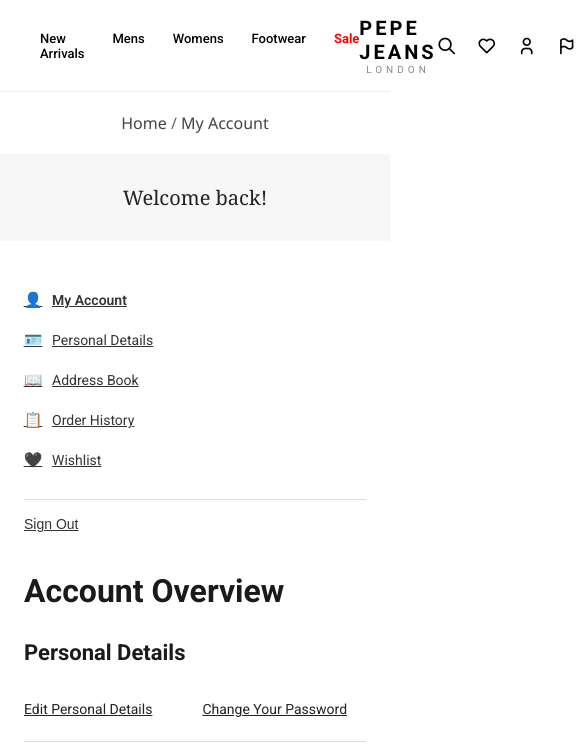
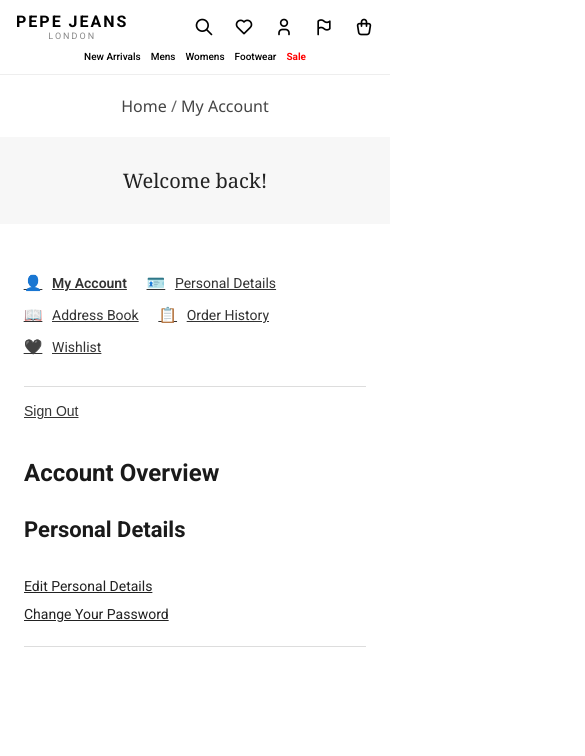
Before and after one commit to Ishan25jain/ecommerce-website, a React (Vite) app: page /account in a window 390 px wide. Shown: the top 756 px of the page, 585 px wide, since content can reach past the window. Built offline with nearby package versions, Linux system fonts and the light colour scheme; what country-state-city would draw is missing.

Commit message:
Make site responsive across all pages

```diff
--- a/src/Account.css
+++ b/src/Account.css
@@ -576,3 +576,44 @@
   color: #555;
   margin-bottom: 2px;
 }
+/* ===================== RESPONSIVE (phones) ===================== */
+@media (max-width: 480px) {
+  .account-nav {
+    flex-direction: row;
+    flex-wrap: wrap;
+    gap: 14px 20px;
+  }
+
+  .account-overview-title {
+    font-size: 24px;
+  }
+
+  .pd-row {
+    flex-direction: column;
+    gap: 20px;
+  }
+
+  .pd-actions {
+    flex-direction: column;
+  }
+
+  .pd-btn-save,
+  .pd-btn-cancel {
+    width: 100%;
+  }
+
+  .account-links {
+    flex-direction: column;
+    gap: 12px;
+  }
+
+  .ab-address-card-header {
+    flex-wrap: wrap;
+  }
+
+  .oh-order-card-header {
+    flex-direction: column;
+    align-items: flex-start;
+    gap: 6px;
+  }
+}
--- a/src/App.css
+++ b/src/App.css
@@ -1,5 +1,3 @@
-
-
 :root {
   --bg-page: #dad9d9;
   --bg-card: #fffefe;
@@ -344,13 +342,13 @@ body:has(.auth-wrapper) {
 
 .auth-image {
   width: 50%;
-  background-image: url('/front.png');
+  background-image: url('/BG.png');
   background-size: cover;
   background-position: center;
 }
 
 .auth-title {
-  font-size: 24px;
+  font-size: 32px;
   font-weight: 700;
   color: #111;
   margin-bottom: 50px;
@@ -514,3 +512,51 @@ body:has(.auth-wrapper) {
   color: #333;
   border-color: #999;
 }
+/* ===================== RESPONSIVE ===================== */
+
+/* Tablets */
+@media (max-width: 900px) {
+  .auth-image {
+    display: none;   /* hide the side image, form takes full width */
+  }
+
+  .auth-form {
+    width: 100%;
+  }
+
+  .auth-title,
+  .auth-subtitle,
+  .auth-fields,
+  .auth-btn,
+  .auth-error {
+    width: 100%;
+  }
+}
+
+/* Phones */
+@media (max-width: 480px) {
+  .auth-form {
+    padding: 30px 20px;
+  }
+
+  .auth-title {
+    font-size: 20px;
+    margin-bottom: 30px;
+  }
+
+  .container {
+    width: 90vw;
+    max-width: 380px;
+    padding: 16px;
+  }
+
+  .todo-item,
+  .watch-item {
+    font-size: 13px;
+    padding: 8px 6px;
+  }
+
+  .btn-group {
+    flex-wrap: wrap;
+  }
+}
--- a/src/shop/Cart.css
+++ b/src/shop/Cart.css
@@ -1,5 +1,3 @@
-
-
 .cart-page {
   width: 100%;
   max-width: 100%;
@@ -215,9 +213,39 @@
   background-color: #5a52d5;
 }
 
+.back-link {
+  display: inline-block;
+  color: #6c63ff;
+  text-decoration: none;
+  margin-bottom: 20px;
+  font-weight: 600;
+}
+
+.back-link:hover {
+  color: #5a52d5;
+}
+
+/* ===================== RESPONSIVE ===================== */
+
+@media (max-width: 1024px) {
+  .cart-page {
+    padding: 30px;
+  }
+
+  .cart-container {
+    grid-template-columns: 1fr 280px;
+    gap: 24px;
+  }
+}
+
 @media (max-width: 768px) {
   .cart-page {
     padding: 20px;
+  }
+
+  .cart-page h1 {
+    font-size: 26px;
+    margin-bottom: 20px;
   }
 
   .cart-container {
@@ -240,14 +268,42 @@
   }
 }
 
-.back-link {
-  display: inline-block;
-  color: #6c63ff;
-  text-decoration: none;
-  margin-bottom: 20px;
-  font-weight: 600;
+@media (max-width: 480px) {
+  .cart-page {
+    padding: 14px;
+  }
+
+  .cart-page h1 {
+    font-size: 22px;
+  }
+
+  .cart-item {
+    grid-template-columns: 64px 1fr;
+    gap: 10px;
+    padding: 14px;
+  }
+
+  .cart-item-image {
+    width: 64px;
+    height: 64px;
+  }
+
+  .cart-item-details h3 {
+    font-size: 14px;
+  }
+
+  .cart-item-quantity,
+  .cart-item-remove,
+  .cart-item-subtotal {
+    grid-column: 1 / -1;
+    justify-self: start;
+  }
+
+  .cart-summary {
+    padding: 18px;
+  }
+
+  .btn-checkout {
+    font-size: 14px;
+  }
 }
-
-.back-link:hover {
-  color: #5a52d5;
-}
--- a/src/shop/Shop.css
+++ b/src/shop/Shop.css
@@ -1004,3 +1004,56 @@ body:has(.shop-page) {
 .wishlist-btn .ti-heart-filled {
   color: #cc0000;
 }
+/* ===================== RESPONSIVE (navbar) ===================== */
+@media (max-width: 1024px) {
+  .navbar {
+    padding: 14px 24px;
+  }
+
+  .nav-links {
+    gap: 18px;
+    font-size: 12px;
+  }
+}
+
+@media (max-width: 768px) {
+  .navbar {
+    flex-wrap: wrap;
+    gap: 10px;
+    padding: 12px 16px;
+  }
+
+  .nav-links {
+    order: 3;
+    width: 100%;
+    justify-content: center;
+    gap: 14px;
+    font-size: 11px;
+    flex-wrap: wrap;
+  }
+
+  .nav-logo {
+    order: 1;
+  }
+
+  .nav-icons {
+    order: 2;
+  }
+}
+
+@media (max-width: 480px) {
+  .logo-text {
+    font-size: 16px;
+    letter-spacing: 2px;
+  }
+
+  .logo-sub {
+    font-size: 9px;
+    letter-spacing: 2px;
+  }
+
+  .nav-links {
+    gap: 10px;
+    font-size: 10px;
+  }
+}
```
